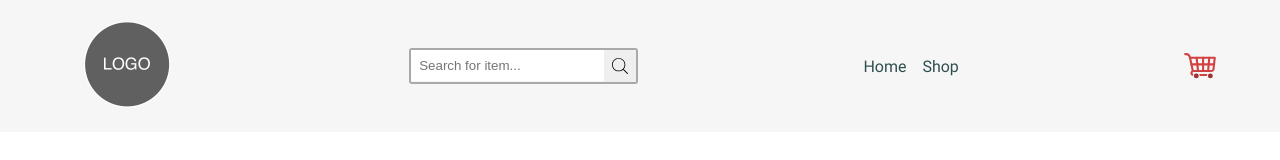
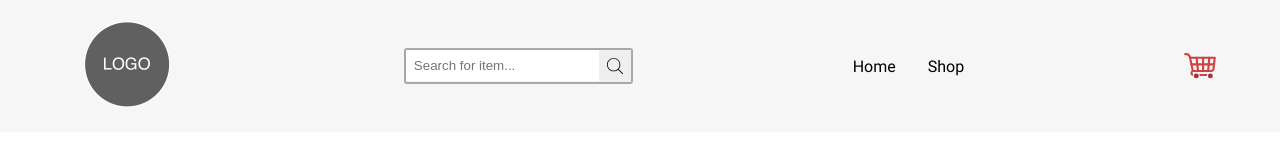
Before and after one commit to RogerEaux/online-shop, a React (Vite) app: page / in a window 1280 px wide. Shown: the top 160 px of the page. Built offline with nearby package versions, Linux system fonts and the light colour scheme.

Commit message:
Adjust Links gap and colour

```diff
--- a/src/styles/Links.module.css
+++ b/src/styles/Links.module.css
@@ -1,7 +1,7 @@
 .linksList {
   list-style: none;
   display: flex;
-  gap: 16px;
+  gap: 32px;
   padding: 8px;
 }
 
@@ -16,10 +16,9 @@
 
 .linksItem > a {
   text-decoration: none;
-  color: darkslategray;
+  color: black;
 }
 
 .linksItem > a:hover {
   text-decoration: underline;
-  color: black;
 }
```
